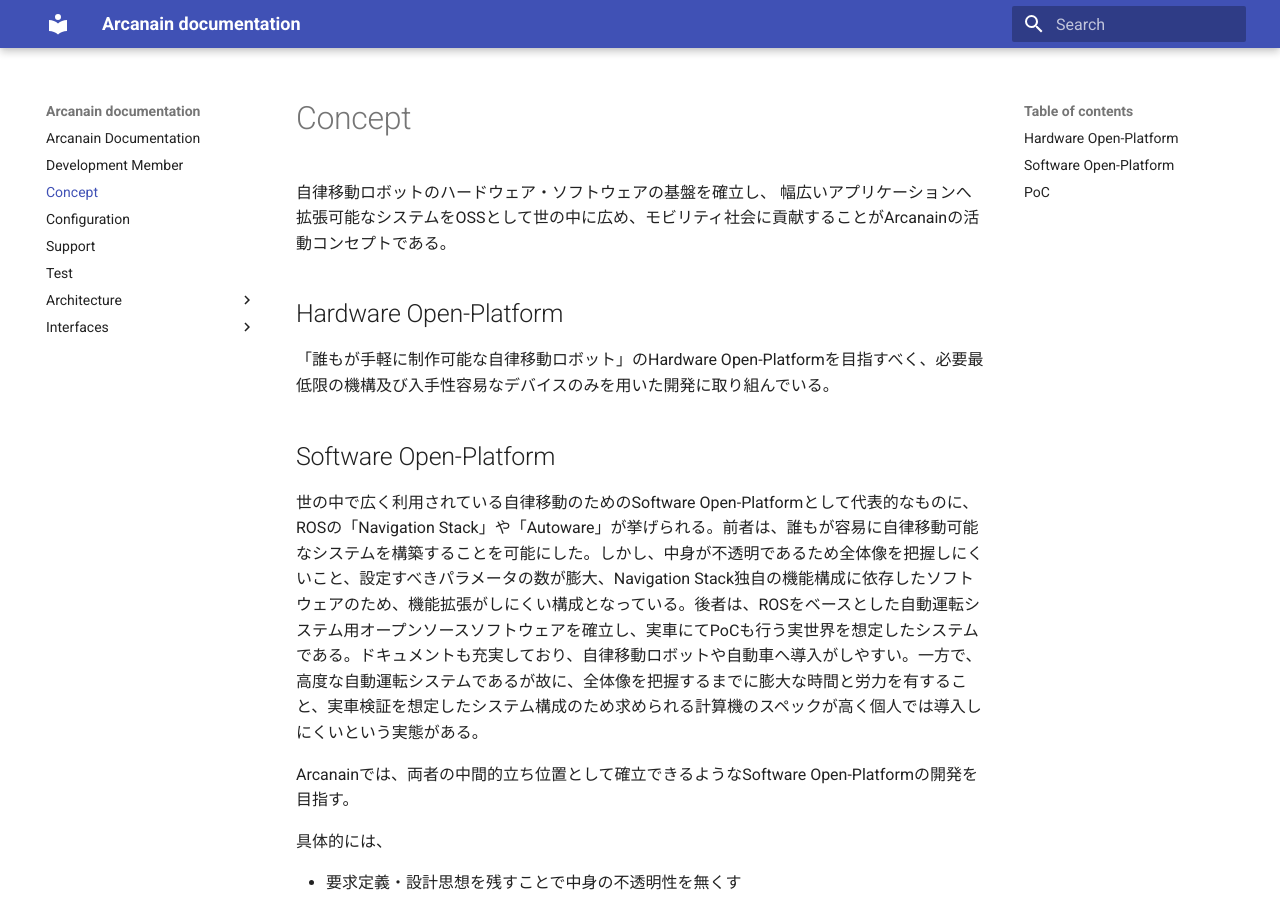
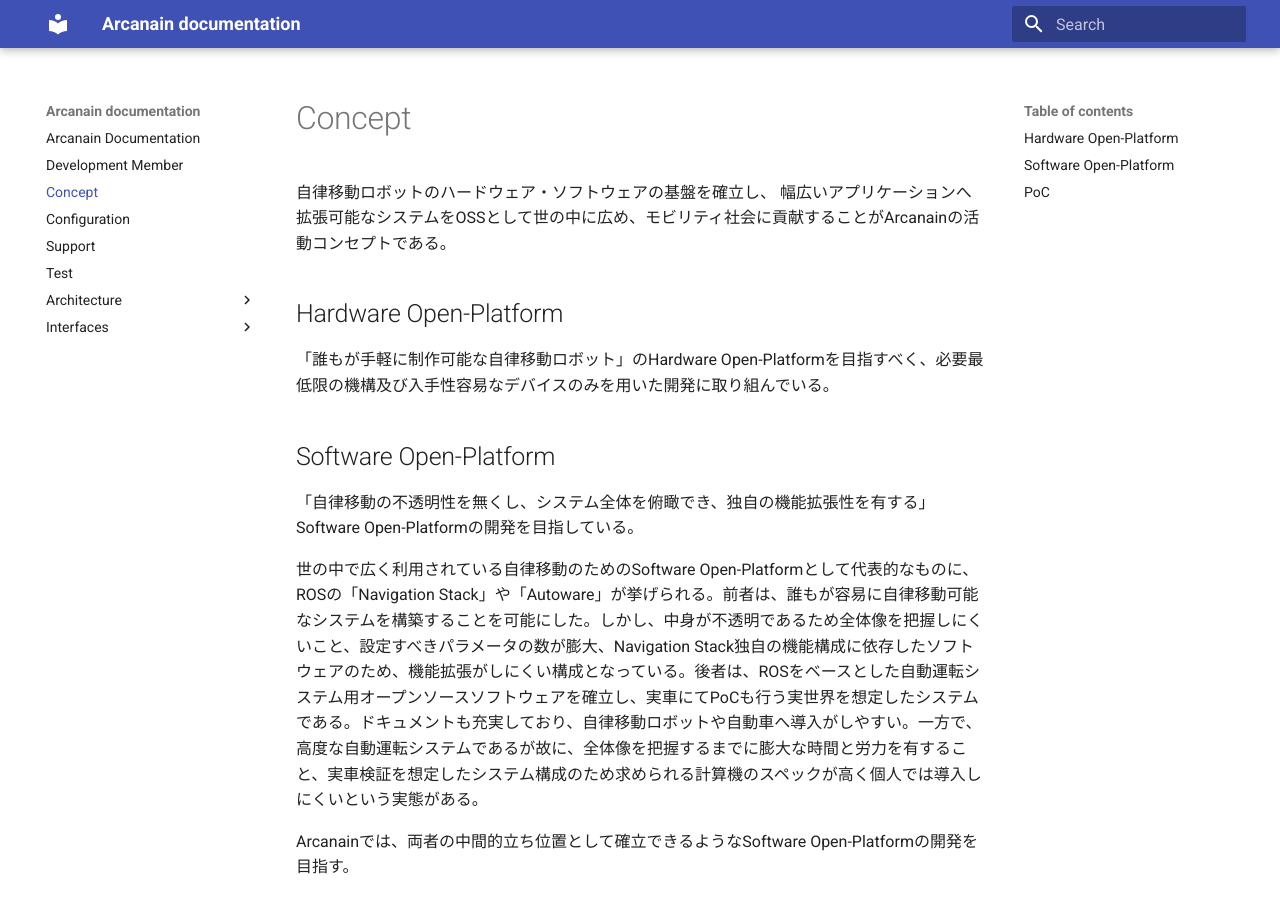
Before and after one commit to Arcanain/Arcanain-Documentation, an MkDocs documentation site: the page built from docs/concept.md, in a window 1280 px wide and 900 px high. Built offline with MkDocs 1.6.1 and Material for MkDocs 9.7.7, drawn with Linux system fonts in a browser that asks for light colours.

Commit message:
[modify]concept

```diff
--- a/docs/concept.md
+++ b/docs/concept.md
@@ -6,9 +6,8 @@
 「誰もが手軽に制作可能な自律移動ロボット」のHardware Open-Platformを目指すべく、必要最低限の機構及び入手性容易なデバイスのみを用いた開発に取り組んでいる。
 
 ## Software Open-Platform
-<!--
-「自律移動の不透明性を無くし、システム全体を俯瞰して読み取れ、独自の機能拡張性も有する」Software Open-Platformの開発を目指している。
--->
+「自律移動の不透明性を無くし、システム全体を俯瞰でき、独自の機能拡張性を有する」Software Open-Platformの開発を目指している。
+
 世の中で広く利用されている自律移動のためのSoftware Open-Platformとして代表的なものに、ROSの「Navigation Stack」や「Autoware」が挙げられる。前者は、誰もが容易に自律移動可能なシステムを構築することを可能にした。しかし、中身が不透明であるため全体像を把握しにくいこと、設定すべきパラメータの数が膨大、Navigation Stack独自の機能構成に依存したソフトウェアのため、機能拡張がしにくい構成となっている。後者は、ROSをベースとした自動運転システム用オープンソースソフトウェアを確立し、実車にてPoCも行う実世界を想定したシステムである。ドキュメントも充実しており、自律移動ロボットや自動車へ導入がしやすい。一方で、高度な自動運転システムであるが故に、全体像を把握するまでに膨大な時間と労力を有すること、実車検証を想定したシステム構成のため求められる計算機のスペックが高く個人では導入しにくいという実態がある。
 
 Arcanainでは、両者の中間的立ち位置として確立できるようなSoftware Open-Platformの開発を目指す。
```
